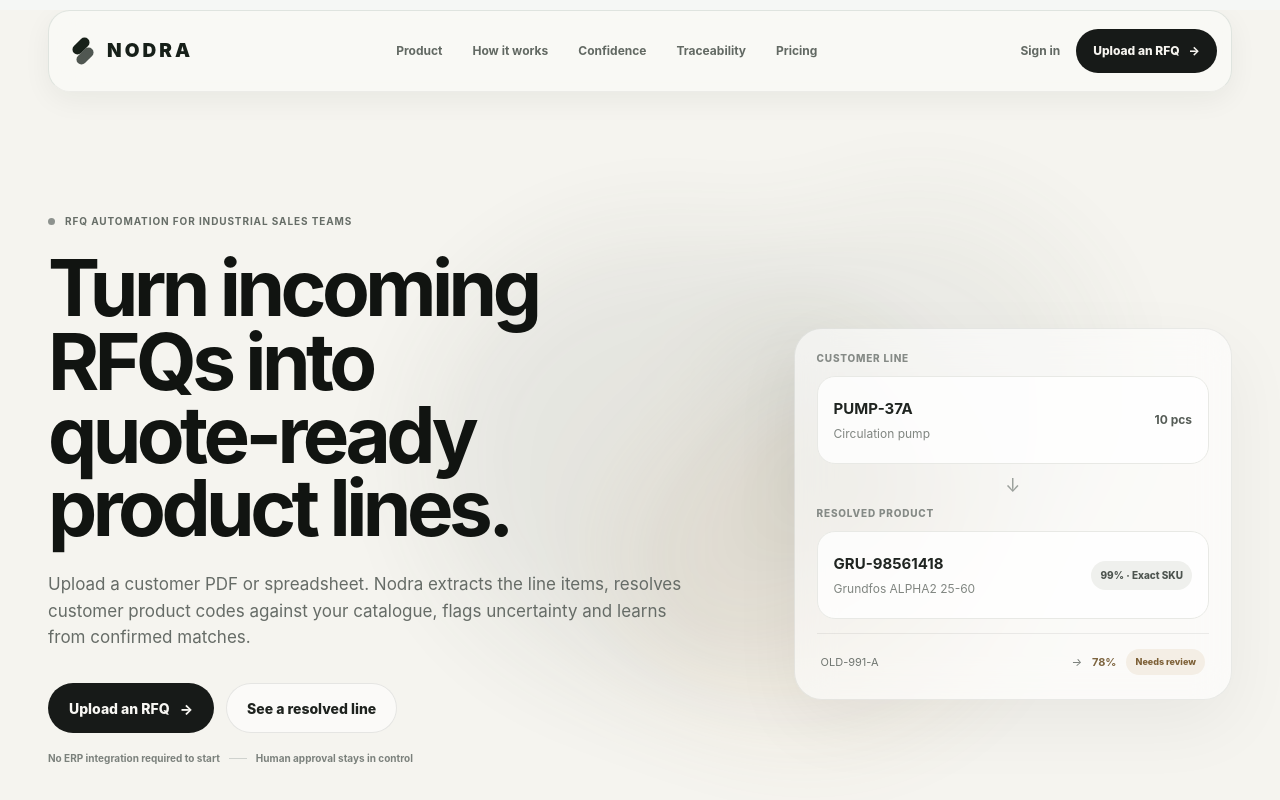
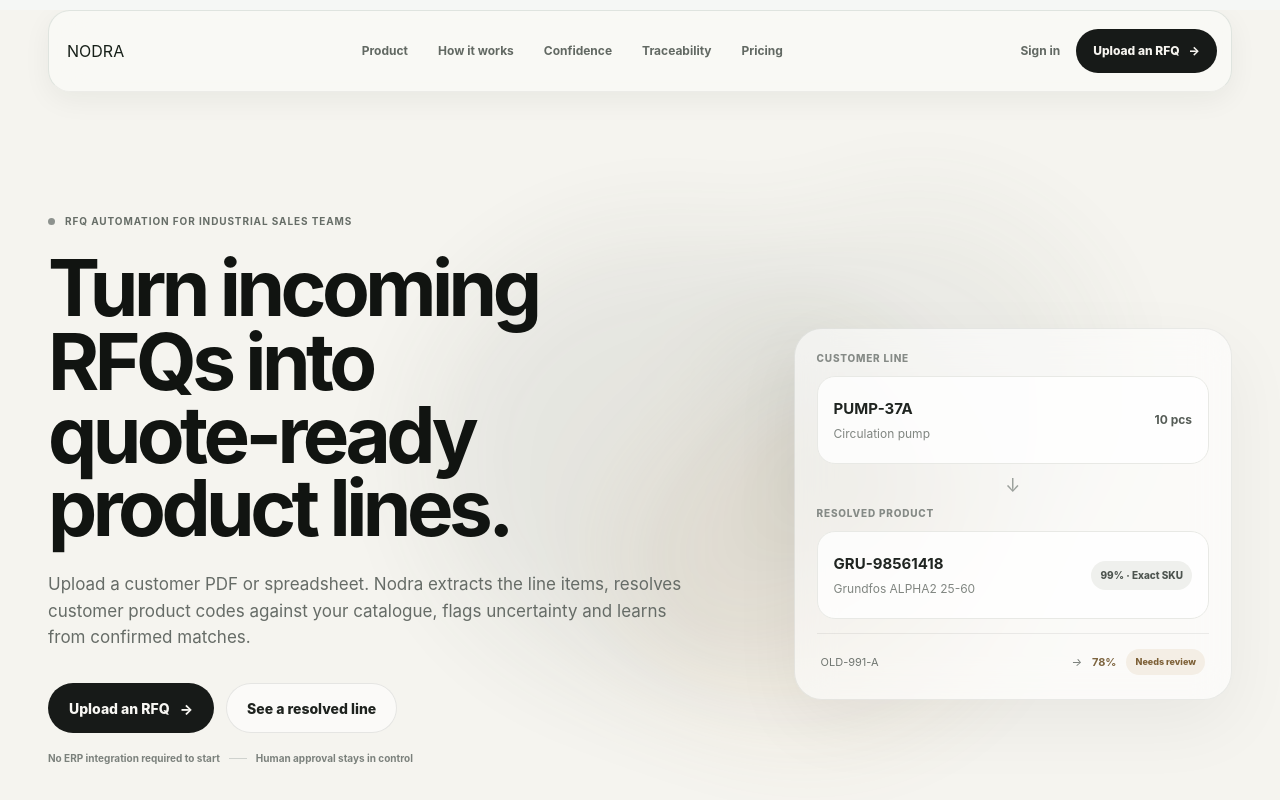
Before and after one commit to miromnb-coder/Rivora, a Next.js app: page / in a window 1280 px wide. Shown: the top 800 px of the page. Built offline with nearby package versions, Linux system fonts and the light colour scheme; no server answers.

Commit message:
Replace symbol logo with NODRA wordmark

```diff
--- a/components/marketing/RivoraMark.tsx
+++ b/components/marketing/RivoraMark.tsx
@@ -1,11 +1,7 @@
 export function RivoraMark({ className = "" }: { className?: string }) {
   return (
-    <span className={`inline-flex items-center gap-3 ${className}`}>
-      <span className="relative h-7 w-7" aria-hidden="true">
-        <span className="absolute left-1 top-1 h-2.5 w-5 -rotate-45 rounded-full bg-current" />
-        <span className="absolute bottom-1 right-0 h-2.5 w-5 -rotate-45 rounded-full bg-current opacity-75" />
-      </span>
-      <span className="text-[19px] font-black tracking-[0.16em]">NODRA</span>
+    <span className={`nodra-wordmark ${className}`}>
+      NODRA
     </span>
   );
 }
```
